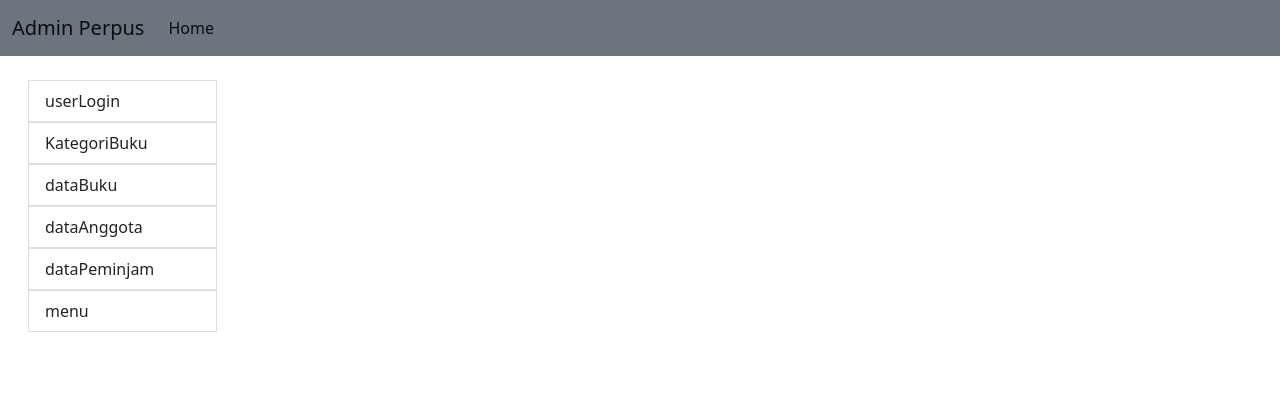
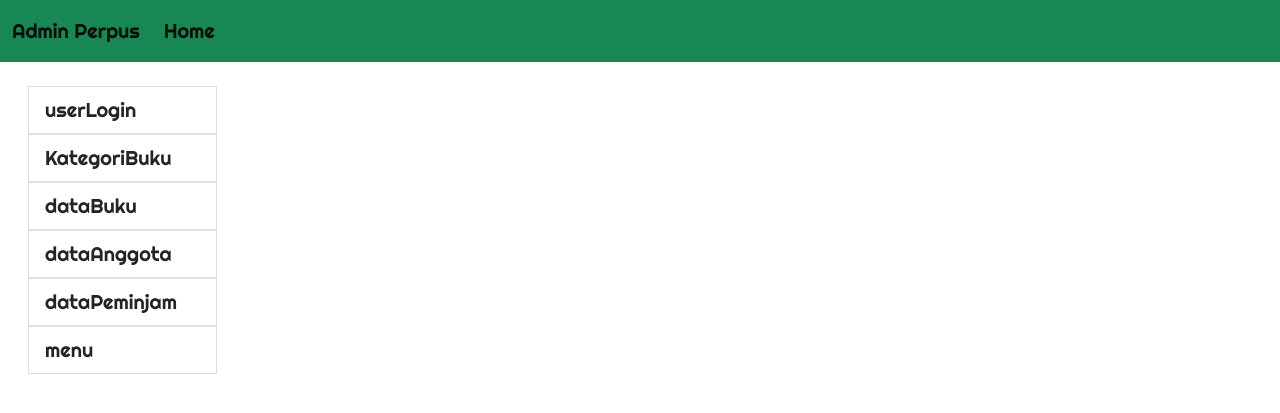
Before and after one commit to aninurhidayati/pro_administrasiperpus, a PHP site: page /project_uts/admin/home.php in a window 1280 px wide. Shown: the top 413 px of the page. Run offline with PHP 8.4, Linux system fonts and the light colour scheme; data comes from the database, SQL or seed files in the repository.

Commit message:
update style

```diff
--- a/admin/home.php
+++ b/admin/home.php
@@ -8,12 +8,22 @@
     <meta charset="UTF-8">
     <meta http-equiv="X-UA-Compatible" content="IE=edge">
     <meta name="viewport" content="width=device-width, initial-scale=1.0">
-    <title>Document</title>
+    <title>Admin Perpus</title>
     <link rel="stylesheet" href="../asset/bootstrap/css/bootstrap.min.css">
     <link rel="stylesheet" href="https://cdn.jsdelivr.net/npm/bootstrap-icons@1.8.1/font/bootstrap-icons.css">
+    <link rel="preconnect" href="https://fonts.googleapis.com">
+    <link rel="preconnect" href="https://fonts.gstatic.com" crossorigin>
+    <link href="https://fonts.googleapis.com/css2?family=Righteous&display=swap" rel="stylesheet">
+    <style>
+      .font{
+        font-family: 'Righteous', cursive;
+        font-weight: 400;
+        font-size: 20px;
+      }
+    </style>
 </head>
-<body>
-<nav class="navbar navbar-expand-md navbar-light bg-secondary">
+<body class="font">
+<nav class="navbar navbar-expand-md navbar-light bg-success">
   <div class="container-fluid">
     <button class="navbar-toggler" type="button" data-bs-toggle="collapse" data-bs-target="#navbarTogglerDemo01" aria-controls="navbarTogglerDemo01" aria-expanded="false" aria-label="Toggle navigation">
       <span class="navbar-toggler-icon"></span>
--- a/admin/mod_anggota/anggota_ctrl.php
+++ b/admin/mod_anggota/anggota_ctrl.php
@@ -24,7 +24,7 @@
         $stsagt = $_POST['txt_status'];
         $qiagt = mysqli_query($koneksi_db, "INSERT into mst_dataagt(nm_anggota,status_anggota) VALUES ('$nmagt','$stsagt')");
         if($qiagt){
-            header("location: http://localhost/project_uts/pro_administrasiperpus/admin/home.php?modul=mod_anggota");
+            header("Location:http://localhost/project_uts/pro_administrasiperpus/admin/home.php?modul=mod_anggota");
         }
     }
     else if(isset($_GET['act']) && ($_GET['act'])=="update"){
@@ -34,7 +34,7 @@
         $qiagt= mysqli_query($koneksi_db, "UPDATE mst_dataagt set nm_anggota='$nmagt', status_anggota='$stsagt' WHERE id_anggota=$idagt")
         or die(mysqli_error($koneksi_db));
         if($qiagt){
-            header("location: http://localhost/project_uts/pro_administrasiperpus/admin/home.php?modul=mod_anggota");
+            header("Location:http://localhost/project_uts_AdministrasiPerpus/pro_administrasiperpus/admin/home.php?modul=mod_anggota");
         }
     }
     else if(isset($_GET['act']) && ($_GET['act'])=="delete"){
@@ -42,7 +42,7 @@
         $qidel= mysqli_query($koneksi_db, "DELETE from mst_dataagt WHERE id_anggota=$keyid")
         or die(mysqli_error($koneksi_db));
         if($qidel){
-            header("location: http://localhost/project_uts/pro_administrasiperpus/admin/home.php?modul=mod_anggota");
+            header("Location:http://localhost/project_uts_AdministrasiPerpus/pro_administrasiperpus/admin/home.php?modul=mod_anggota");
         }
     }
 ?>
--- a/config/koneksi.php
+++ b/config/koneksi.php
@@ -1,6 +1,6 @@
 <?php
     $username="localhost";
-    $database="adminPerpus";
+    $database="adminperpus";
     $user_db="root";
     $pass_db="";
 
```
